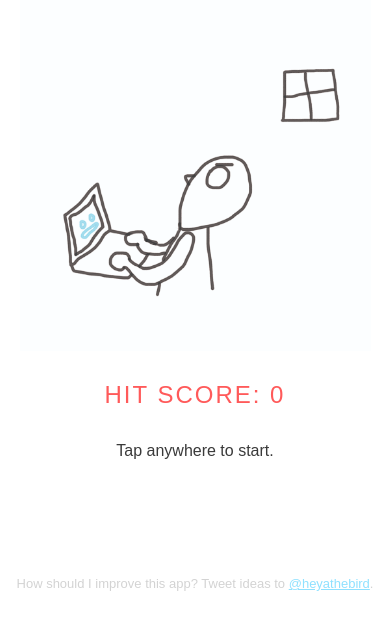
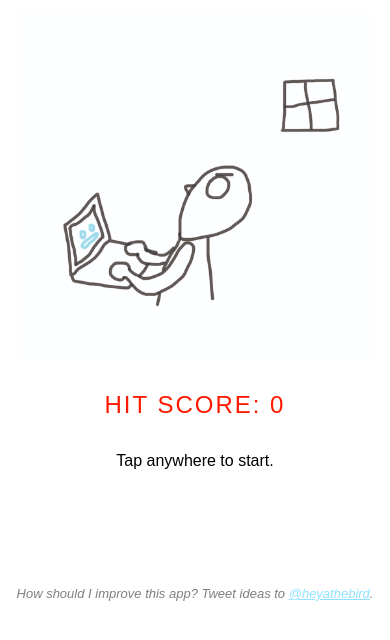
Before and after one commit to Heyabird/anger-release-app, a plain HTML site: page index.html in a window 390 px wide. Drawn offline with Linux system fonts and the light colour scheme.

Commit message:
change font to fit the new images

```diff
--- a/style.css
+++ b/style.css
@@ -1,6 +1,6 @@
 html {
     font-size: 20px;
-    color: rgb(58, 58, 58);
+    color: rgb(0, 0, 0);
   }
 
 body,html {
@@ -36,10 +36,10 @@ kbd {
 }
 
 .sound {
-  font-size: 1.5rem;
+  font-size: 25px;
   text-transform: uppercase;
   letter-spacing: .1rem;
-  color: rgb(255, 90, 90);
+  color: #ff1900;
 }
 
 #img {
@@ -78,21 +78,28 @@ kbd {
   display: none;
   text-align: center;
   width: 20%;
+  min-width: 300px;
   background-color: black;
   color: white;
   z-index: 4;
   position: absolute;
-  padding: 10px;
+  padding: 5px;
   border-radius: 10px;
   border: none;
   font-size: 20px;
+  cursor: pointer;
+}
+
+#throwaway:hover {
+  opacity: 0.5;
 }
 
 .footer {
-  color:rgb(211, 211, 211);
+  color:rgb(126, 126, 126);
   text-align:center;
-  font-size:13px;
+  font-size:15px;
   padding-top: 1rem;
+  font-style: italic;
 }
 
 
@@ -110,7 +117,7 @@ kbd {
     }
     #img {
       max-width: 90%;
-      margin-top: 0rem;
+      margin-top: .5rem;
     }
     #textbox {
       display: none;
@@ -145,5 +152,8 @@ kbd {
     /* background-color: red; */
     position: absolute;
   }
+  .footer {
+    font-size: 13px;
+  }
 
   }
```
